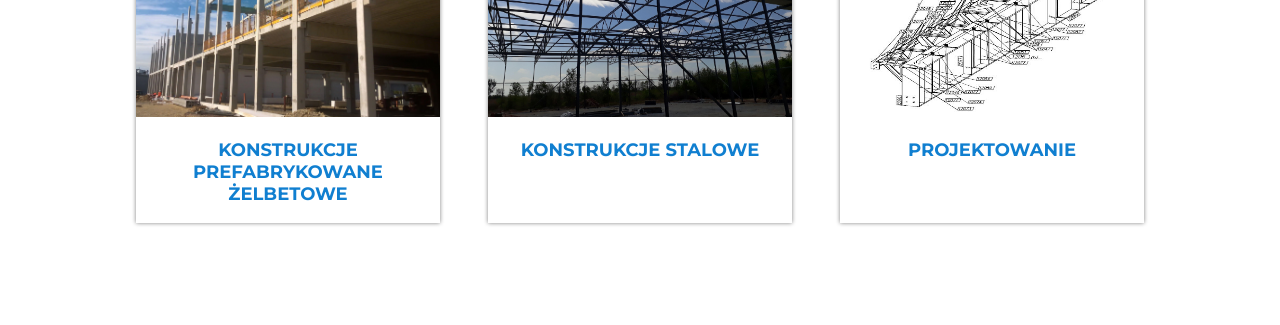
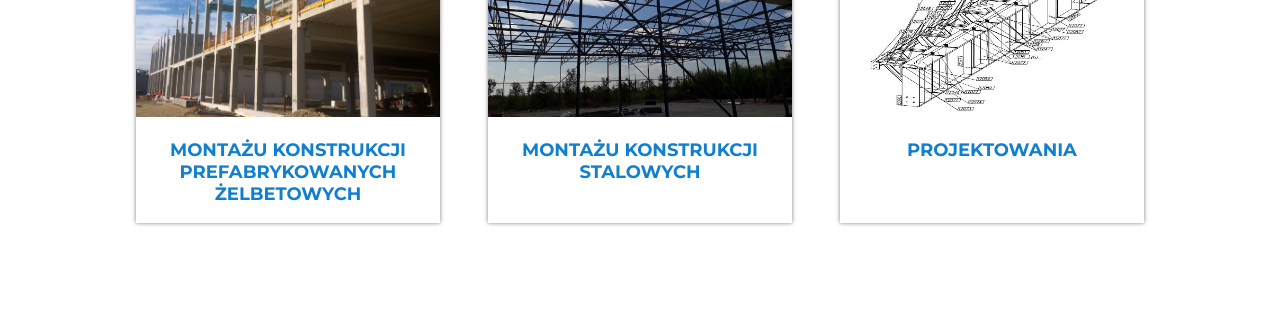
Before and after one commit to Natalia328/jk.rev2.io, a plain HTML site: page index.html in a window 1280 px wide. Shown: the part 1820-2145 px from the top of the page. Drawn offline with Linux system fonts and the light colour scheme.

Commit message:
Update index.html

```diff
--- a/index.html
+++ b/index.html
@@ -71,21 +71,21 @@
                 <div class="offer__card">
                     <div class="offer__card-img">
                         <img src="offer1.jpg" alt="Konstrukcja prefabrykowana żelbetowa">
-                        <h3 class="offer__card-img-title">Konstrukcje prefabrykowane żelbetowe</h3>
+                        <h3 class="offer__card-img-title">Montażu konstrukcji prefabrykowanych żelbetowych</h3>
                         <!-- <p class="offer__card-img-info">Lorem ipsum dolor sit amet, consectetur adipisicing elit. Laudantium culpa quo amet. Modi fugit illum cumque, tenetur accusantium quidem natus ea, eius sunt, eos quod deserunt quia pariatur voluptatibus eligendi.</p> -->
                     </div>
                 </div>
                 <div class="offer__card">
                     <div class="offer__card-img">
                         <img src="offer2.jpg" alt="Konstrukcja stalowa">
-                        <h3 class="offer__card-img-title">Konstrukcje stalowe</h3>
+                        <h3 class="offer__card-img-title">Montażu konstrukcji stalowych</h3>
                         <!-- <p class="offer__card-img-info">Lorem ipsum dolor sit amet, consectetur adipisicing elit. Laudantium culpa quo amet. Modi fugit illum cumque, tenetur accusantium quidem natus ea, eius sunt, eos quod deserunt quia pariatur voluptatibus eligendi.</p> -->
                     </div>
                 </div>
                 <div class="offer__card">
                     <div class="offer__card-img">
                         <img src="design.JPG" alt="Projektowanie">
-                        <h3 class="offer__card-img-title">Projektowanie</h3>
+                        <h3 class="offer__card-img-title">Projektowania</h3>
                         <!-- <p class="offer__card-img-info">Lorem ipsum dolor sit amet, consectetur adipisicing elit. Laudantium culpa quo amet. Modi fugit illum cumque, tenetur accusantium quidem natus ea, eius sunt, eos quod deserunt quia pariatur voluptatibus eligendi.</p> -->
                     </div>
                 </div>
```
